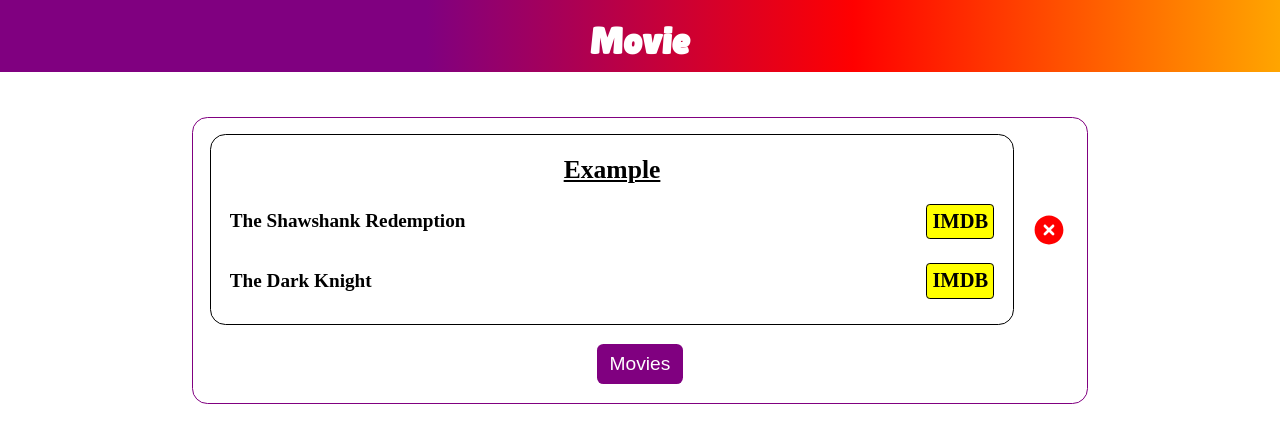
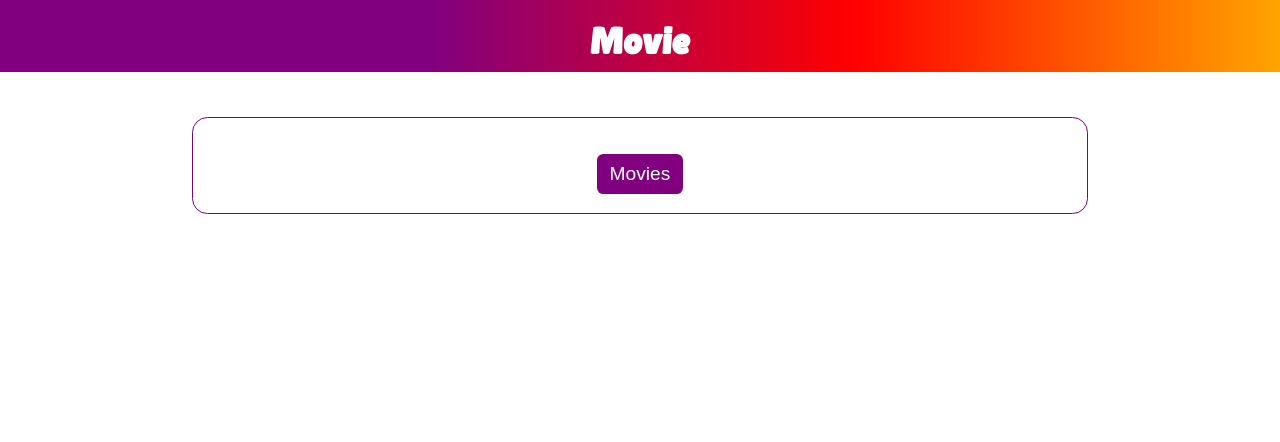
Before and after one commit to AnarHummatli/movie-api-react, a React (Vite) app: page /favorites in a window 1280 px wide. Shown: the top 442 px of the page. Built offline with nearby package versions, Linux system fonts and the light colour scheme.

Commit message:
feat: add favorite page, design and fixed bugs

```diff
--- a/src/App.jsx
+++ b/src/App.jsx
@@ -1,21 +1,38 @@
 import { Route, Routes } from 'react-router-dom';
+import { useState } from 'react';
 import Header from './components/Header';
 import Main from './components/Main';
 import FavoriteListPage from './components/FavoriteListPage';
 import './App.css'
 
+let listIdCounter = 1;
+
 function App() {
+  const [allLists, setAllLists] = useState([]);
+
+  const addFavoriteList = (titleInput, favoriteMovies) => {
+    const newList = {
+      id: listIdCounter,
+      name: titleInput,
+      movies: favoriteMovies
+    };
+
+    setAllLists([...allLists, newList]);
+    listIdCounter++;
+  };
+
   return (
-    <div className="app" >
+    <div className="app">
       <Header />
-
       <Routes>
-        <Route path='/' element={<Main />} />
-        <Route path="/favorites" element={<FavoriteListPage />} />
+        <Route path='/' element={<Main addFavoriteList={addFavoriteList} />} />
+        <Route
+          path="/favorites"
+          element={<FavoriteListPage allLists={allLists} />}
+        />
       </Routes>
-
     </div>
   )
 }
 
-export default App
+export default App;
--- a/src/components/Favorite-box.jsx
+++ b/src/components/Favorite-box.jsx
@@ -2,7 +2,7 @@ import { useState } from 'react';
 import { Link } from 'react-router-dom';
 import './Favorite-box.css';
 
-function FavoriteBox({ favoriteMovies, deleteFavoriteMovie, clearFavoriteList }) {
+function FavoriteBox({ favoriteMovies, deleteFavoriteMovie, clearFavoriteList, addFavoriteList }) {
 
     const [titleInput, setTitleInput] = useState("");
 
@@ -11,6 +11,7 @@ function FavoriteBox({ favoriteMovies, deleteFavoriteMovie, clearFavoriteList })
     };
 
     const handleSubmitList = () => {
+        addFavoriteList(titleInput, favoriteMovies);
         setTitleInput("");
         clearFavoriteList();
     };
@@ -20,13 +21,13 @@ function FavoriteBox({ favoriteMovies, deleteFavoriteMovie, clearFavoriteList })
     return (
         <div className="favorite-box">
             <div className='favorite-movies-list'>
-                {favoriteMovies.map((movieTitle, index) => (
-                    <div className='chosen-movie' key={index}>
-                        <p>{movieTitle}</p>
+                {favoriteMovies.map((movie) => (
+                    <div className='chosen-movie' key={movie.imdbID}>
+                        <p>{movie.Title}</p>
                         <img
                             src='src/assets/cancel.svg'
                             alt='cancel-button'
-                            onClick={() => deleteFavoriteMovie(movieTitle)}
+                            onClick={() => deleteFavoriteMovie(movie.imdbID)}
                         />
                     </div>
                 ))}
--- a/src/components/FavoriteListPage.jsx
+++ b/src/components/FavoriteListPage.jsx
@@ -1,31 +1,29 @@
 import { Link } from 'react-router-dom';
 import './FavoriteListPage.css';
 
-function FavoriteListPage() {
+function FavoriteListPage({ allLists }) {
   return (
+
     <div className='favorite-list-page'>
 
-      <div className='favorite-element'>
+      {allLists.map((list) => (
+        <div className='favorite-element' key={list.id}>
+          <div className='favorite-element-box'>
+            <h3>{list.name}</h3>
+            <div className='favorite-element-movies-list'>
 
-        <div className='favorite-element-box'>
-          <h3>Example</h3>
-          <div className='favorite-element-movies-list'>
-
-            <div className='favorite-element-movies-box'>
-              <p>The Shawshank Redemption</p>
-              <a href=''>IMDB</a>
+              {list.movies.map((movie) => (
+                <div className='favorite-element-movies-box' key={movie.imdbID}>
+                  <p>{movie.Title}</p>
+                  <a
+                    href={`https://www.imdb.com/title/${movie.imdbID}/`} target='_blank'>IMDB</a>
+                </div>
+              ))}
             </div>
-
-            <div className='favorite-element-movies-box'>
-              <p>The Dark Knight</p>
-              <a href=''>IMDB</a>
-            </div>
-
           </div>
+          <img src='src/assets/cancel.svg' alt='cancel-button' />
         </div>
-
-        <img src='src/assets/cancel.svg' alt='cancel-button' />
-      </div>
+      ))}
 
       <Link to="/">
         <button className="back-to-movies-btn">Movies</button>
--- a/src/components/Main.jsx
+++ b/src/components/Main.jsx
@@ -3,7 +3,7 @@ import Movies from "./Movies";
 import FavoriteBox from "./Favorite-box";
 import "./Main.css";
 
-function Main() {
+function Main({ addFavoriteList }) {
     const [input, setInput] = useState("");
     const [searchText, setSearchText] = useState("");
     const [favoriteMovies, setFavoriteMovies] = useState([]);
@@ -24,15 +24,16 @@ function Main() {
         }
     }
 
-    const addToFavorite = (movieTitle) => {
-        if (!favoriteMovies.includes(movieTitle)) {
-            setFavoriteMovies([...favoriteMovies, movieTitle]);
+    const addToFavorite = (movie) => {
+        const isAlreadyAdded = favoriteMovies.some(fav => fav.imdbID === movie.imdbID);
+        if (!isAlreadyAdded) {
+            setFavoriteMovies([...favoriteMovies, movie]);
         }
     }
 
-    const deleteFavoriteMovie = (movieTitle) => {
-        const uptadedFavoriteMovies = favoriteMovies.filter(title => title !== movieTitle);
-        setFavoriteMovies(uptadedFavoriteMovies);
+    const deleteFavoriteMovie = (imdbID) => {
+        const updatedFavoriteMovies = favoriteMovies.filter(movie => movie.imdbID !== imdbID);
+        setFavoriteMovies(updatedFavoriteMovies);
     }
 
     const clearFavoriteList = () => {
@@ -67,9 +68,9 @@ function Main() {
                     favoriteMovies={favoriteMovies}
                     deleteFavoriteMovie={deleteFavoriteMovie}
                     clearFavoriteList={clearFavoriteList}
+                    addFavoriteList={addFavoriteList}
                 />
             </div>
-
         </main>
     )
 }
--- a/src/components/Movies.jsx
+++ b/src/components/Movies.jsx
@@ -20,7 +20,6 @@ function Movies({ searchText, addToFavorite, favoriteMovies }) {
     const [loading, setLoading] = useState(true);
 
     useEffect(() => {
-
         if (!searchText) {
             const fetchMovies = mainMovies.map(imdbID => {
                 return fetch(`https://www.omdbapi.com/?apikey=${apiKey}&i=${imdbID}`)
@@ -54,7 +53,6 @@ function Movies({ searchText, addToFavorite, favoriteMovies }) {
                     setLoading(false);
                 });
         }
-
     }, [searchText]);
 
     if (loading) {
@@ -67,12 +65,11 @@ function Movies({ searchText, addToFavorite, favoriteMovies }) {
         );
     }
 
-
     return (
         <div className="movies-box">
             {movies.length > 0 ? (
                 movies.map((movie) => {
-                    const isFavorite = favoriteMovies.includes(movie.Title);
+                    const isFavorite = favoriteMovies.some(fav => fav.imdbID === movie.imdbID);
                     return (
                         <div className="movie-card" key={movie.imdbID}>
                             <img
@@ -87,7 +84,7 @@ function Movies({ searchText, addToFavorite, favoriteMovies }) {
                                 <h1>{movie.Title}</h1>
                                 <p><b>Year:</b> {movie.Year}</p>
                                 <button
-                                    onClick={() => addToFavorite(movie.Title)}
+                                    onClick={() => addToFavorite(movie)}
                                     disabled={isFavorite}
                                 >
                                     {isFavorite ? "Added" : "+ Favorite"}
@@ -96,7 +93,6 @@ function Movies({ searchText, addToFavorite, favoriteMovies }) {
                         </div>
                     );
                 })
-
             ) : (
                 <div className="progress-box">
                     <h2>Movie was not found!</h2>
```
